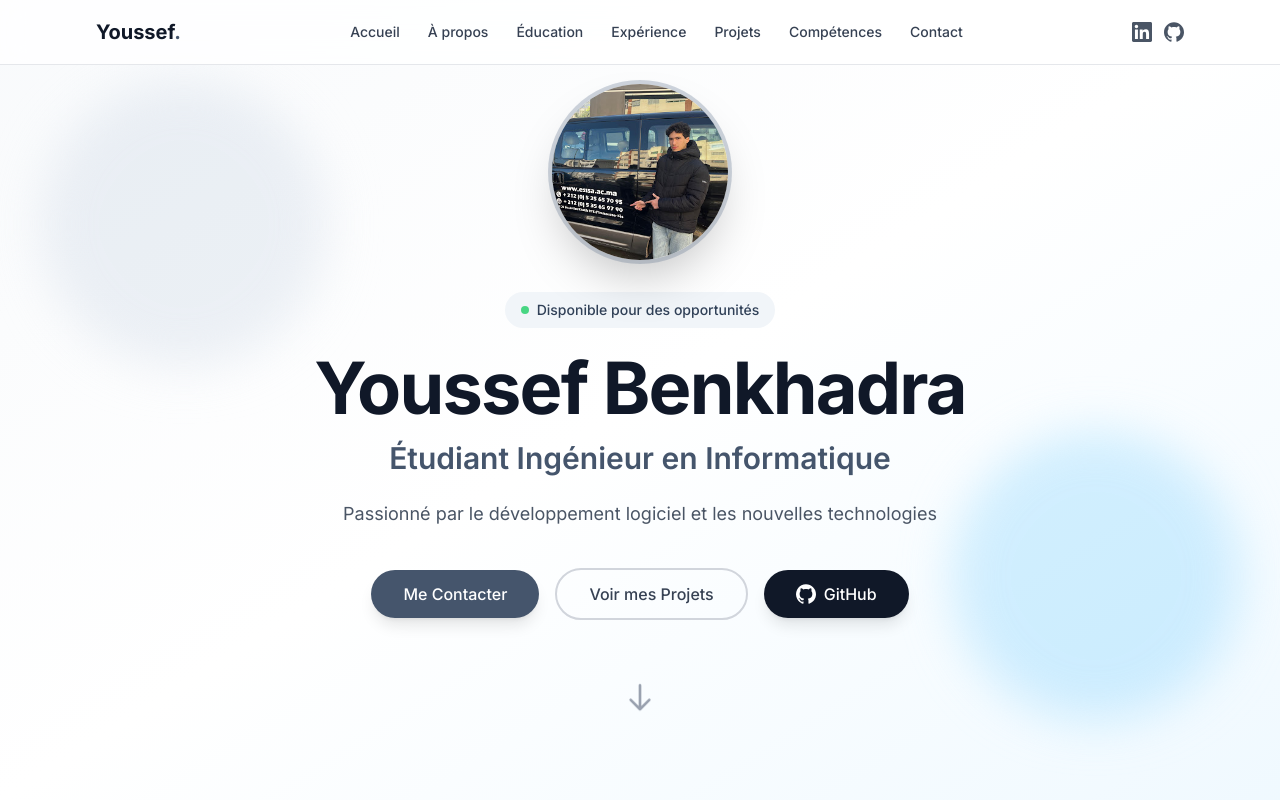
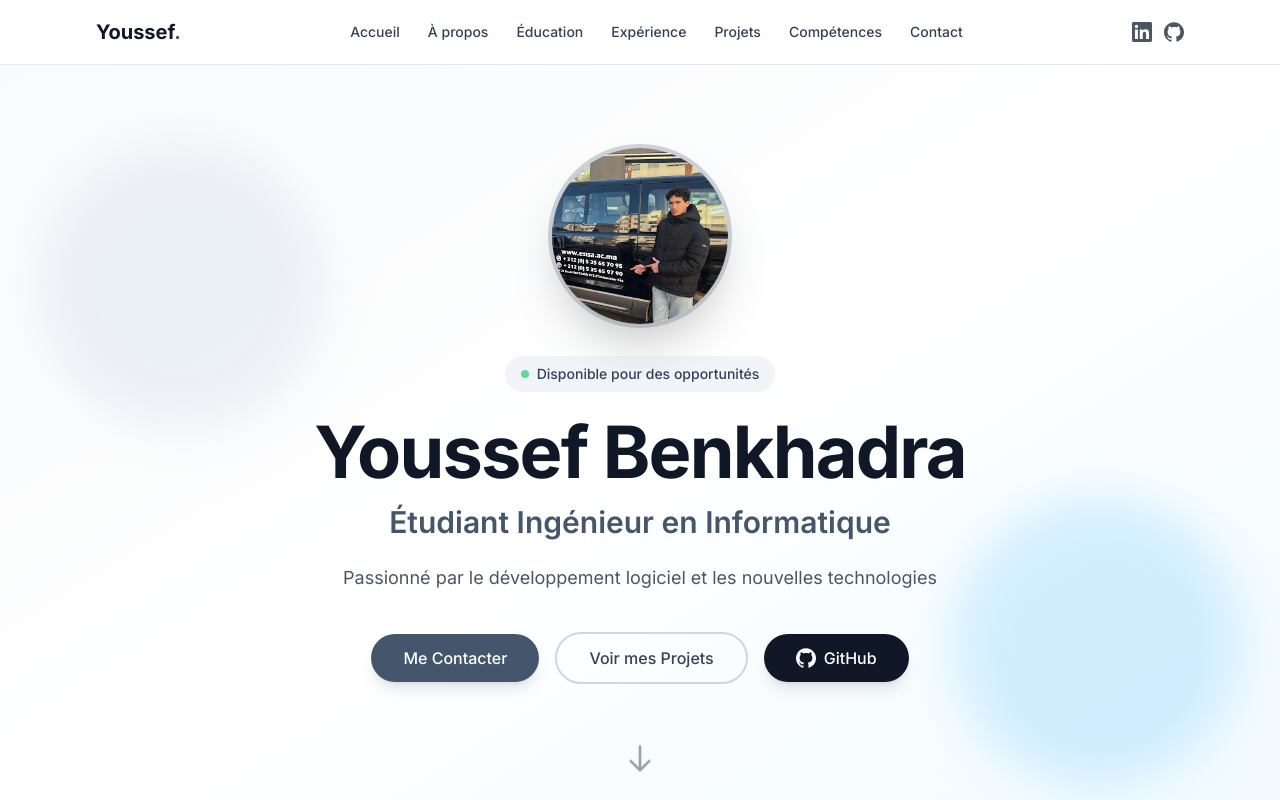
Before and after one commit to ybenkhadra/Portfolio-, a Next.js app: page / in a window 1280 px wide. Shown: the top 800 px of the page. Built offline with nearby package versions, Linux system fonts and the light colour scheme.

Commit message:
Offset content below fixed navbar

```diff
--- a/src/app/layout.tsx
+++ b/src/app/layout.tsx
@@ -43,7 +43,7 @@ export default function RootLayout({
     <html lang="fr" className="scroll-smooth">
       <body className={`${inter.className} antialiased`}>
         <Navbar />
-        <main>{children}</main>
+        <main className="pt-16">{children}</main>
         <Footer />
       </body>
     </html>
```
